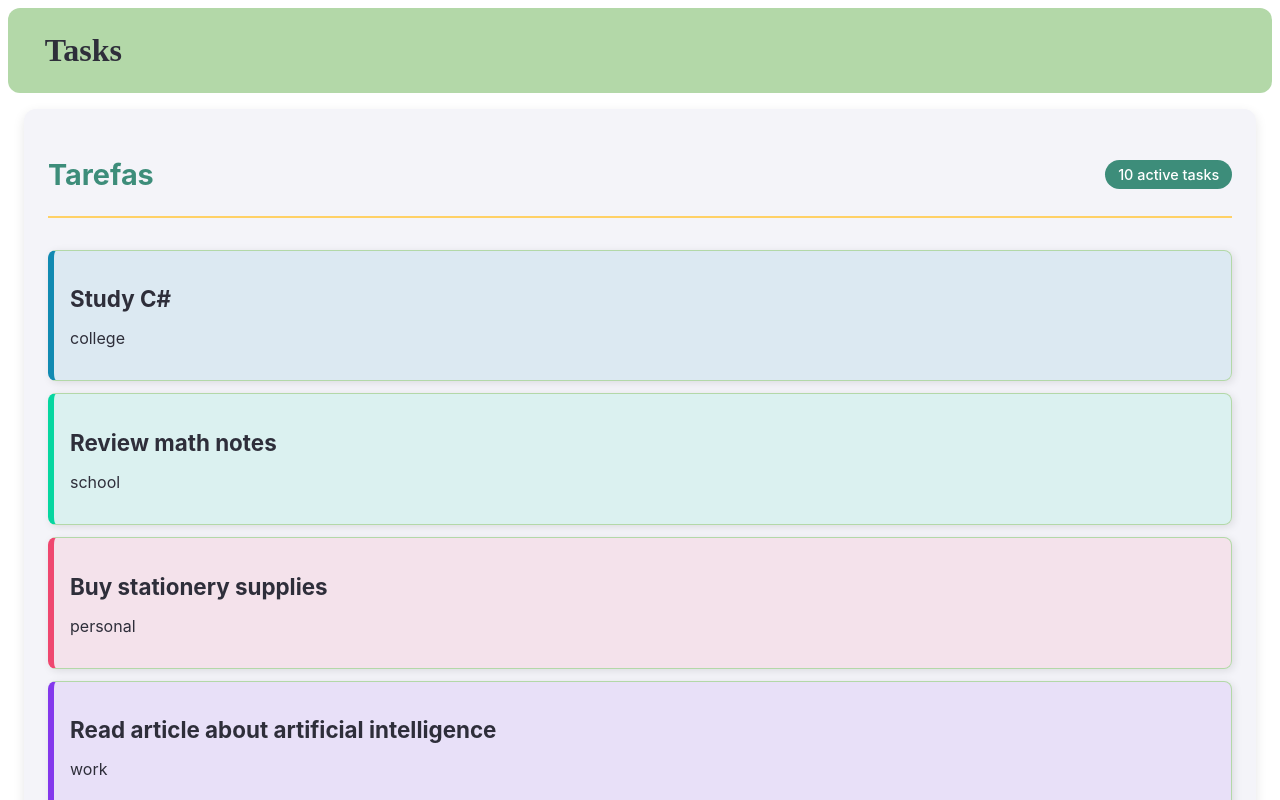
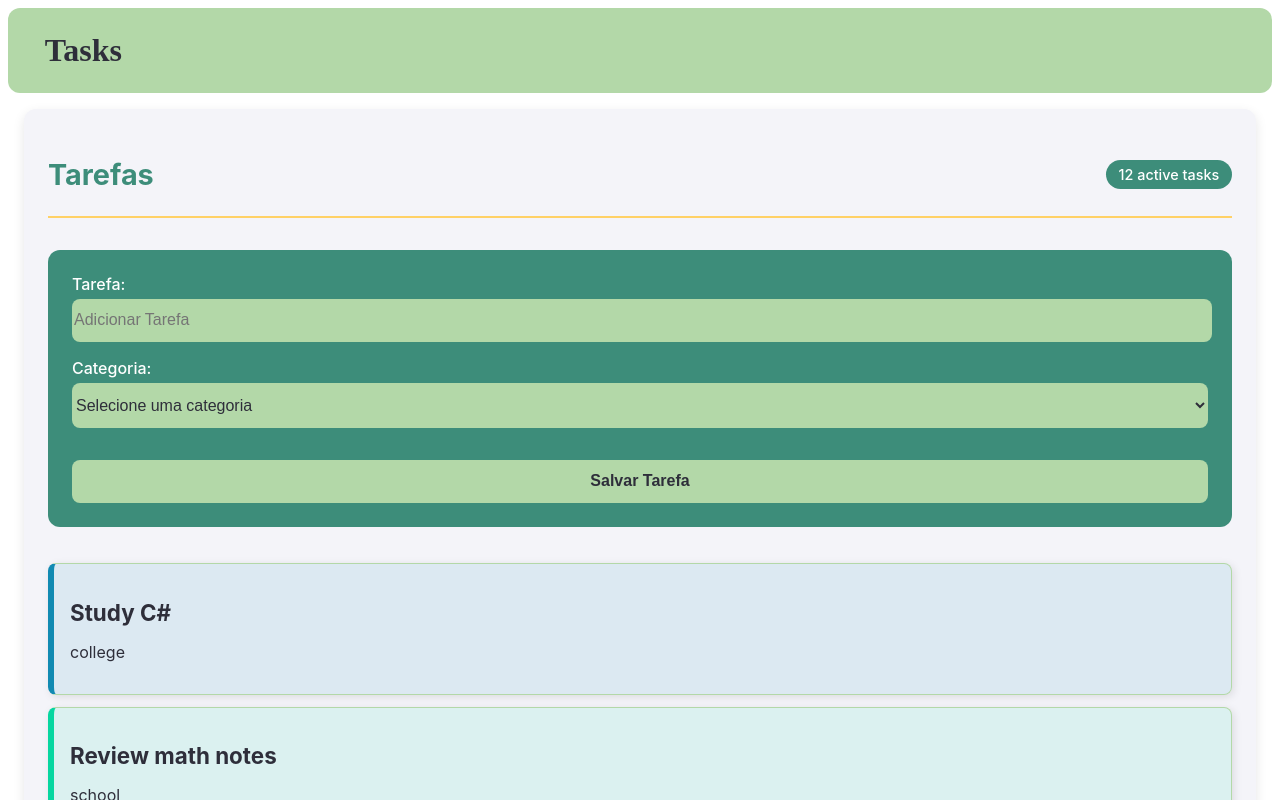
Before and after one commit to GuilhermeM2002/Angular-ToDoList, an Angular app in the folder toDoList/: page / in a window 1280 px wide. Shown: the top 800 px of the page. Built offline with nearby package versions, Linux system fonts and the light colour scheme; data requests are answered from the project's data file.

Commit message:
add: addTaskComponent

```diff
--- a/toDoList/db.json
+++ b/toDoList/db.json
@@ -59,6 +59,18 @@
       "task": "Schedule medical appointment",
       "category": "personal",
       "completed": false
+    },
+    {
+      "id": "774a",
+      "task": "tarefa teste",
+      "category": "college",
+      "completed": false
+    },
+    {
+      "id": "a701",
+      "task": "tarefa teste 2",
+      "category": "work",
+      "completed": false
     }
   ]
 }
--- a/toDoList/src/app/Task.ts
+++ b/toDoList/src/app/Task.ts
@@ -1,6 +1,6 @@
 export interface Task{
     id?: number;
     task: string;
-    category: 'school' | 'college' | 'personal' | 'work';
+    category: string;
     completed: boolean;
 }
--- /dev/null
+++ b/toDoList/src/app/components/add-task/add-task.component.html
@@ -0,0 +1,26 @@
+<form (ngSubmit)="onSubmit()" *ngIf="showAddTask" class="add-form">
+    <div>
+        <label for="text">Tarefa:</label>
+        <input  type="text"
+                name="text"
+                class="form-control"
+                placeholder="Adicionar Tarefa"
+                id="text"
+                [(ngModel)]="task">
+    </div>
+
+    <div class="category-container">
+        <label for="category">Categoria:</label>
+        <select name="category" id="category" class="form-select" [(ngModel)]="category">
+            <option value="">Selecione uma categoria</option>
+            <option value="college">College</option>
+            <option value="school">School</option>
+            <option value="personal">Personal</option>
+            <option value="work">Work</option>
+
+        </select>
+    </div>
+
+    <input type="submit" value="Salvar Tarefa" class="submit-button">
+
+</form>
--- /dev/null
+++ b/toDoList/src/app/components/add-task/add-task.component.scss
@@ -0,0 +1,64 @@
+.add-form {
+    background-color: var(--primary-color);
+    padding: 1.5rem;
+    border-radius: 12px;
+    box-shadow: 0 4px 8px var(--shadow-color);
+    margin-bottom: 36px;
+    display: flex;
+    flex-direction: column;
+    gap: 1rem;
+    font-family: var(--font-family);
+
+    label {
+        font-size: 1rem;
+        font-weight: 500;
+        color: white;
+        margin-bottom: 0.3rem;
+        display: block;
+    }
+
+    .form-control,
+    .form-select {
+        width: 100%;
+        padding-top: 0.8rem;
+        padding-bottom: 0.8rem;
+        border: 1px solid var(--border-color);
+        border-radius: 8px;
+        font-size: 1rem;
+        color: var(--text-color);
+        background-color: var(--secondary-color);
+        box-shadow: 0 2px 4px var(--shadow-color);
+        outline: none;
+        transition: border-color 0.2s ease;
+
+        &:focus {
+            border-color: var(--primary-color);
+            box-shadow: 0 2px 6px rgba(76, 175, 80, 0.2);
+        }
+    }
+
+    .category-container {
+        margin-bottom: 1rem;
+    }
+
+    .submit-button {
+        background-color: var(--secondary-color);
+        color: var(--text-color);
+        padding: 0.8rem;
+        border: none;
+        border-radius: 8px;
+        font-size: 1rem;
+        font-weight: bold;
+        cursor: pointer;
+        transition: background-color 0.2s ease;
+        box-shadow: 0 2px 6px var(--shadow-color);
+
+        &:hover {
+            background-color: var(--accent-color);
+        }
+
+        &:active {
+            transform: scale(0.98);
+        }
+    }
+}
--- /dev/null
+++ b/toDoList/src/app/components/add-task/add-task.component.ts
@@ -0,0 +1,38 @@
+import { CommonModule } from '@angular/common';
+import { Component, EventEmitter, Output } from '@angular/core';
+import { Task } from '../../Task';
+import { FormsModule } from '@angular/forms';
+
+@Component({
+  selector: 'app-add-task',
+  imports: [CommonModule, FormsModule],
+  templateUrl: './add-task.component.html',
+  styleUrl: './add-task.component.scss'
+})
+export class AddTaskComponent {
+  @Output() onAddTask = new EventEmitter<Task>();
+
+  task: string = '';
+  category: string = '';
+  completed: boolean = false;
+  showAddTask: boolean = true;
+
+  onSubmit(){
+    if(!this.task) {
+      alert('Adicione uma tarefa!')
+      return;
+    }
+
+    const newTask: Task = {
+      task: this.task,
+      category: this.category,
+      completed: this.completed,
+    }
+
+    this.onAddTask.emit(newTask);
+
+    this.task = '';
+    this.category = '';
+    this.completed = false;
+  }
+}
--- a/toDoList/src/app/components/group-tasks/group-tasks.component.html
+++ b/toDoList/src/app/components/group-tasks/group-tasks.component.html
@@ -3,6 +3,7 @@
         <h2>Tarefas</h2>
         <span class="task-counter">{{ tasks.length }} active tasks</span>
     </div>
+    <app-add-task (onAddTask)="addNewTask($event)"></app-add-task>
     @for (task of tasks; track $index) {
         <app-item-task [task]= task></app-item-task>
     }
--- a/toDoList/src/app/components/group-tasks/group-tasks.component.ts
+++ b/toDoList/src/app/components/group-tasks/group-tasks.component.ts
@@ -1,16 +1,17 @@
-import { Component } from '@angular/core';
+import { Component, OnInit } from '@angular/core';
 import { ItemTaskComponent } from "../item-task/item-task.component";
 import { TaskServiceService } from '../../services/task-service.service';
 import { Task } from '../../Task';
 import { CommonModule } from '@angular/common';
+import { AddTaskComponent } from '../add-task/add-task.component';
 
 @Component({
   selector: 'app-group-tasks',
-  imports: [CommonModule, ItemTaskComponent],
+  imports: [CommonModule, ItemTaskComponent, AddTaskComponent],
   templateUrl: './group-tasks.component.html',
   styleUrl: './group-tasks.component.scss'
 })
-export class GroupTasksComponent {
+export class GroupTasksComponent implements OnInit {
   tasks: Task[] = [];
   constructor(private taskService: TaskServiceService){}
 
@@ -20,4 +21,10 @@ export class GroupTasksComponent {
       console.log(data);
     });
   }
+
+  addNewTask(task: Task): void {
+    this.taskService.addTask(task).subscribe(task => {
+      this.tasks.push(task);
+    });
+  }
 }
--- a/toDoList/src/app/services/task-service.service.ts
+++ b/toDoList/src/app/services/task-service.service.ts
@@ -11,6 +11,10 @@ export class TaskServiceService {
 
   constructor(private client: HttpClient) { }
 
+  addTask(task: Task): Observable<Task> {
+    return this.client.post<Task>(this.apiUrl, task);
+  }
+
   getTasks(): Observable<Task[]>{
     return this.client.get<Task[]>(this.apiUrl);
   }
```
Also changed, not shown: 1 other file (tests, documents, lock files or other folders).
